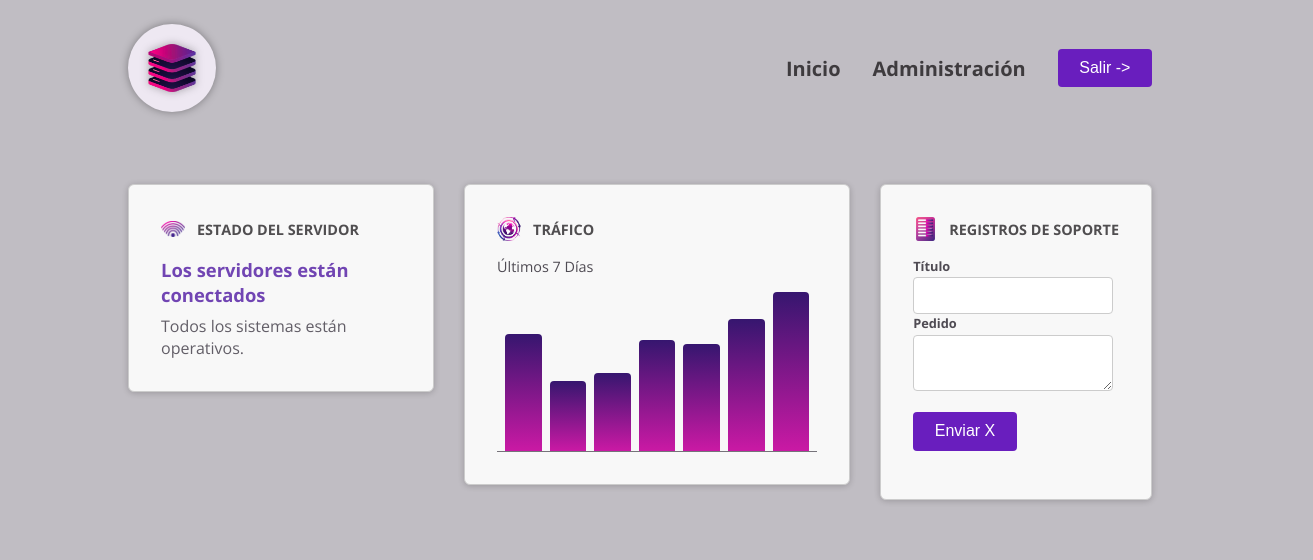
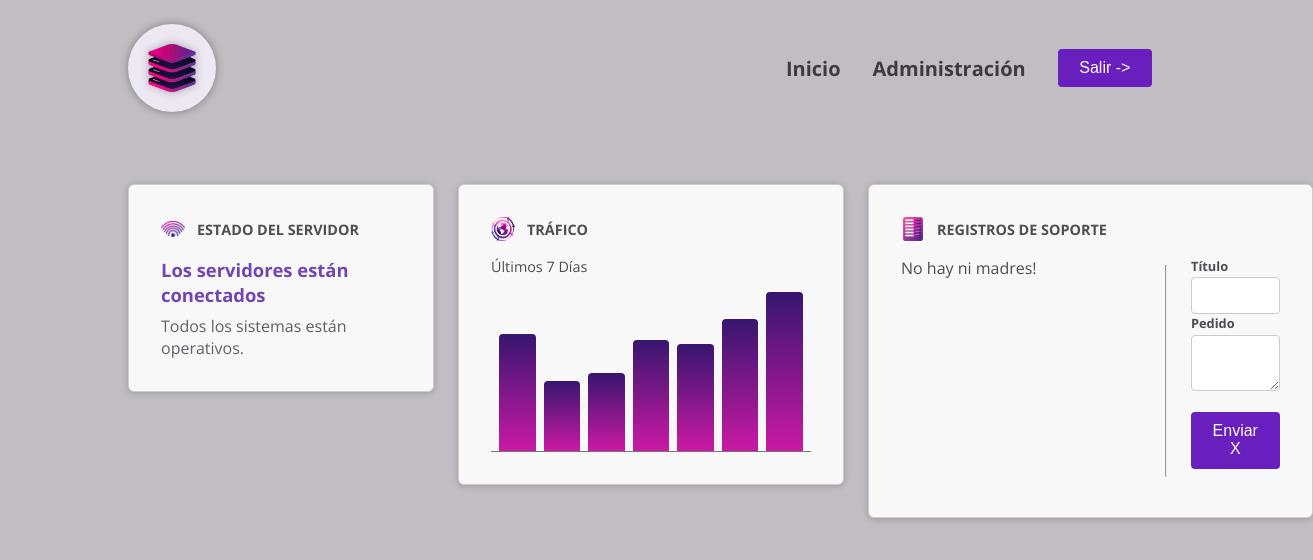
Before and after one commit to FerLaw1307/learning-Dashboard, an Angular app: page / in a window 1280 px wide. Shown: the top 560 px of the page, 1313 px wide, since content can reach past the window. Built offline with nearby package versions, Linux system fonts and the light colour scheme.

Commit message:
Completando registros con callbacks y signals

```diff
--- a/src/app/dashboard/registros/nuevo-registro/nuevo-registro.component.ts
+++ b/src/app/dashboard/registros/nuevo-registro/nuevo-registro.component.ts
@@ -1,4 +1,4 @@
-import { AfterContentInit, AfterViewInit, Component, ElementRef, OnInit, viewChild, ViewChild, ViewChildren } from '@angular/core';
+import { AfterContentInit, AfterViewInit, Component, ElementRef, EventEmitter, OnInit, output, Output, viewChild, ViewChild, ViewChildren } from '@angular/core';
 import { ButtonComponent } from '../../../shared/button/button.component';
 import { ControlComponent } from '../../../shared/control/control.component';
 import { FormsModule } from '@angular/forms';
@@ -10,6 +10,9 @@
   styleUrl: './nuevo-registro.component.css',
 })
 export class NuevoRegistroComponent implements AfterViewInit, OnInit, AfterContentInit {
+  // @Output() agregar = new EventEmitter<{titulo: string; texto: string;}>();
+  agregar = output<{titulo: string; texto: string;}>();
+
   ngAfterContentInit(): void {
     console.log('NuevoRegistroComponent ON AFTER CONTENT INIT');
     console.log(this.formulario?.nativeElement);
@@ -27,8 +30,9 @@
 
   // private formulario = viewChild.required<ElementRef<HTMLFormElement>>('miFormulario');
   onSubmit(titulo: string, textoRegistro: string) {
-    console.log(titulo);
-    console.log(textoRegistro);
+    // console.log(titulo);
+    // console.log(textoRegistro);
+    this.agregar.emit({titulo: titulo, texto: textoRegistro});
     this.formulario?.nativeElement.reset();
   }
 }
--- /dev/null
+++ b/src/app/dashboard/registros/registro.model.ts
@@ -0,0 +1,6 @@
+export interface Registro{
+    id: string;
+    titulo: string;
+    textoPedido: string;
+    estado: 'abierto' | 'cerrado';
+}
--- a/src/app/dashboard/registros/registro/registro.component.css
+++ b/src/app/dashboard/registros/registro/registro.component.css
@@ -0,0 +1,73 @@
+article {
+  border-radius: 4px;
+  background-color: #59555f;
+  color: #ded8e6;
+}
+
+h3 {
+  padding: 0.5rem;
+  margin: 0;
+  font-size: 0.9rem;
+  display: flex;
+  gap: 0.5rem;
+  align-items: center;
+}
+
+h3 div {
+  width: 0.9rem;
+  height: 0.9rem;
+  border-radius: 50%;
+}
+
+.registro-abierto {
+  background-color: #de62e9;
+}
+
+.registro-cerrado {
+  background-color: #51c788;
+}
+
+.texto {
+  text-align: left;
+}
+
+button {
+  flex: 1;
+  width: 100%;
+  font: inherit;
+  background: transparent;
+  border: none;
+  color: #ded8e6;
+  display: flex;
+  justify-content: space-between;
+  align-items: center;
+}
+
+button span:first-child {
+  margin-bottom: 0.1rem;
+}
+
+button span:last-child {
+  width: 1rem;
+}
+
+p {
+  margin: 0;
+  padding: 1rem;
+  font-size: 0.9rem;
+}
+
+p:has(button) {
+  padding-top: 0;
+}
+
+p button {
+  padding: 0;
+  width: auto;
+  display: inline;
+  font-size: 0.75rem;
+}
+
+p button:hover {
+  color: #ec9fea;
+}
--- a/src/app/dashboard/registros/registro/registro.component.html
+++ b/src/app/dashboard/registros/registro/registro.component.html
@@ -1 +1,52 @@
-<p>registro works!</p>
+<article>
+  <h3>
+    <div
+      [class]="{
+        'registro-abierto': this.info().estado === 'abierto',
+        'registro-cerrado': this.info().estado === 'cerrado'
+      }"
+    ></div>
+    <button (click)="alAlternalDetalles()">
+      <span class="texto">{{ info().titulo }}</span>
+      <span>
+        @if (detallesVisibles()) {
+        <svg
+          xmlns="http://www.w3.org/2000/svg"
+          fill="none"
+          viewBox="0 0 24 24"
+          stroke-width="1.5"
+          stroke="currentColor"
+          class="w-6 h-6"
+        >
+          <path
+            stroke-linecap="round"
+            stroke-linejoin="round"
+            d="m19.5 8.25-7.5 7.5-7.5-7.5"
+          />
+        </svg>
+
+        } @else {
+        <svg
+          xmlns="http://www.w3.org/2000/svg"
+          viewBox="0 0 24 24"
+          fill="currentColor"
+          class="w-6 h-6"
+        >
+          <path
+            fill-rule="evenodd"
+            d="M11.47 7.72a.75.75 0 0 1 1.06 0l7.5 7.5a.75.75 0 1 1-1.06 1.06L12 9.31l-6.97 6.97a.75.75 0 0 1-1.06-1.06l7.5-7.5Z"
+            clip-rule="evenodd"
+          />
+        </svg>
+        }
+      </span>
+    </button>
+  </h3>
+
+  @if (detallesVisibles()) {
+  <p>{{ info().textoPedido }}</p>
+
+  @if (info().estado === 'abierto') {
+  <p><button (click)="onCompletRecord()">Marcar como completado</button></p>
+  } }
+</article>
--- a/src/app/dashboard/registros/registro/registro.component.ts
+++ b/src/app/dashboard/registros/registro/registro.component.ts
@@ -1,12 +1,23 @@
-import { Component } from '@angular/core';
+import { Component, input, output, signal } from '@angular/core';
+import { Registro } from '../registro.model';
 
 @Component({
   selector: 'app-registro',
   standalone: true,
   imports: [],
   templateUrl: './registro.component.html',
-  styleUrl: './registro.component.css'
+  styleUrl: './registro.component.css',
 })
 export class RegistroComponent {
+  info = input.required<Registro>();
+  detallesVisibles = signal(false);
+  cerrado = output();
 
+  alAlternalDetalles() {
+    this.detallesVisibles.update((currentVisible) => !currentVisible);
+  }
+
+  onCompletRecord(){
+    this.cerrado.emit();
+  }
 }
--- a/src/app/dashboard/registros/registros.component.html
+++ b/src/app/dashboard/registros/registros.component.html
@@ -1,3 +1,13 @@
+<div>
+  <ul>
+    @for(registro of registros; track registro.id) {
+    <li><app-registro [info]='registro' (cerrado)="onCloseRecord(registro.id)" /> - first {{ $first }} last {{$last}} odd {{$odd}} even {{$even}} count {{$count}}</li>
+    }@empty{
+    <p>No hay ni madres!</p>
+    }
+  </ul>
+</div>
+<hr />
 <div id="nuevo-registro">
-  <app-nuevo-registro />
+  <app-nuevo-registro (agregar)="onAddRecord($event)" />
 </div>
--- a/src/app/dashboard/registros/registros.component.ts
+++ b/src/app/dashboard/registros/registros.component.ts
@@ -1,13 +1,35 @@
 import { Component } from '@angular/core';
-import { NuevoRegistroComponent } from "./nuevo-registro/nuevo-registro.component";
+import { NuevoRegistroComponent } from './nuevo-registro/nuevo-registro.component';
+import { Registro } from './registro.model';
+import { RegistroComponent } from "./registro/registro.component";
 
 @Component({
   selector: 'app-registros',
   standalone: true,
-  imports: [NuevoRegistroComponent],
+  imports: [NuevoRegistroComponent, RegistroComponent],
   templateUrl: './registros.component.html',
-  styleUrl: './registros.component.css'
+  styleUrl: './registros.component.css',
 })
 export class RegistrosComponent {
+  registros: Registro[] = [];
 
+  onAddRecord(registro: { titulo: string; texto: string }) {
+    const newRecord: Registro = {
+      id: Math.random().toString(),
+      titulo: registro.titulo,
+      textoPedido: registro.texto,
+      estado: 'abierto'
+    };
+
+    this.registros.push(newRecord);
+  }
+
+  onCloseRecord(id: string){
+    this.registros = this.registros.map((record) => {
+      if(record.id === id){
+        return {...record, estado : 'cerrado'}
+      }
+      return record;
+    });
+  }
 }
```
